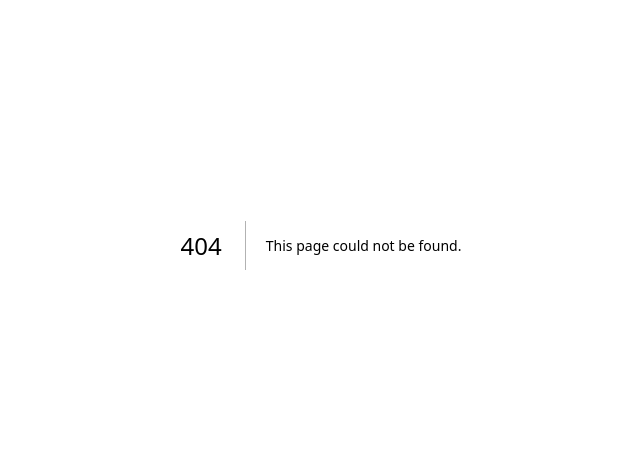
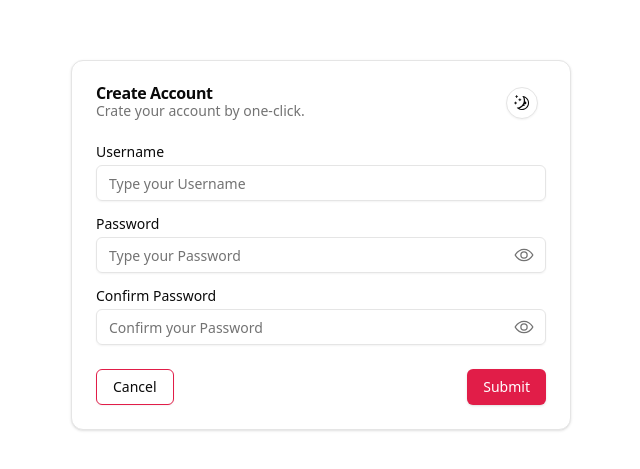
Before and after one commit to KE9SH1N/next-with-shadcn, a Next.js app: page /register in a window 1280 px wide. Before the commit this address had no page. Shown: the part 155-624 px from the top of the page, without its empty margins (319-959 px from the left). Built offline with nearby package versions, Linux system fonts and the light colour scheme.

Commit message:
added login ui and register ui

```diff
--- a/package.json
+++ b/package.json
@@ -13,6 +13,7 @@
     "@radix-ui/react-collapsible": "^1.1.10",
     "@radix-ui/react-dialog": "^1.1.13",
     "@radix-ui/react-dropdown-menu": "^2.1.14",
+    "@radix-ui/react-label": "^2.1.6",
     "@radix-ui/react-scroll-area": "^1.2.8",
     "@radix-ui/react-separator": "^1.1.6",
     "@radix-ui/react-slot": "^1.2.2",
--- /dev/null
+++ b/src/app/(auth)/login/page.tsx
@@ -0,0 +1,11 @@
+import LoginForm from "@/app/component/auth/login/LoginForm";
+
+const page = () => {
+	return (
+		<div className="w-full mx-auto ct-flex-center min-h-screen">
+			<LoginForm />
+		</div>
+	);
+};
+
+export default page;
--- /dev/null
+++ b/src/app/(auth)/register/page.tsx
@@ -0,0 +1,11 @@
+import RegisterForm from "@/app/component/auth/register/RegisterForm";
+
+const page = () => {
+	return (
+		<div className="w-full mx-auto ct-flex-center min-h-screen">
+			<RegisterForm />
+		</div>
+	);
+};
+
+export default page;
--- /dev/null
+++ b/src/app/component/auth/login/LoginForm.tsx
@@ -0,0 +1,85 @@
+"use client";
+import ThemeToggle from "@/components/custom-ui/ThemeToggle";
+import { Button } from "@/components/ui/button";
+import {
+	Card,
+	CardContent,
+	CardDescription,
+	CardFooter,
+	CardHeader,
+	CardTitle,
+} from "@/components/ui/card";
+import { Input } from "@/components/ui/input";
+import { Label } from "@/components/ui/label";
+import { useRouter } from "next/navigation";
+import { useState } from "react";
+import { IoEyeOffOutline, IoEyeOutline } from "react-icons/io5";
+
+const LoginForm = () => {
+	const router = useRouter();
+	const [togglePasswordVisibility, setTogglePasswordVisibility] =
+		useState<boolean>(false);
+
+	const togglePassVisibility = () => {
+		setTogglePasswordVisibility(!togglePasswordVisibility);
+	};
+
+	const handleForgetPassword = () => {
+		router.push("/register");
+	};
+	return (
+		<Card className="w-[500px]">
+			<CardHeader>
+				<div className="ct-flex-between">
+					<CardTitle>Sign In</CardTitle>
+					<div className="flex flex-1 items-center justify-end">
+						<ThemeToggle />
+					</div>
+				</div>
+			</CardHeader>
+			<CardContent>
+				<form>
+					<div className="grid w-full items-center gap-4">
+						<div className="flex flex-col space-y-1.5">
+							<Label htmlFor="name">Username</Label>
+							<Input id="name" placeholder="Type your Username" />
+						</div>
+						<div className="flex flex-col space-y-1.5">
+							<Label htmlFor="password">Password</Label>
+							<div className="relative">
+								<Input
+									id="password"
+									type={togglePasswordVisibility ? "password" : "text"}
+									placeholder="Type your Password"
+									className="pr-10"
+								/>
+								{togglePasswordVisibility ? (
+									<IoEyeOffOutline
+										onClick={togglePassVisibility}
+										className="absolute top-1/2 right-3 -translate-y-1/2 text-xl text-muted-foreground cursor-pointer"
+									/>
+								) : (
+									<IoEyeOutline
+										onClick={togglePassVisibility}
+										className="absolute top-1/2 right-3 -translate-y-1/2 text-xl text-muted-foreground cursor-pointer"
+									/>
+								)}
+							</div>
+						</div>
+					</div>
+				</form>
+			</CardContent>
+			<CardFooter className="ct-flex-center flex-col gap-y-4">
+				<CardDescription
+					onClick={handleForgetPassword}
+					className="cursor-pointer text-blue-400"
+				>
+					Forget Your Passowrd ?
+				</CardDescription>
+				<Button className="w-[200px]">Sign In</Button>
+			</CardFooter>
+		</Card>
+	);
+};
+
+export default LoginForm;
--- /dev/null
+++ b/src/app/component/auth/register/RegisterForm.tsx
@@ -0,0 +1,113 @@
+"use client";
+import ThemeToggle from "@/components/custom-ui/ThemeToggle";
+import { Button } from "@/components/ui/button";
+import {
+	Card,
+	CardContent,
+	CardDescription,
+	CardFooter,
+	CardHeader,
+	CardTitle,
+} from "@/components/ui/card";
+import { Input } from "@/components/ui/input";
+import { Label } from "@/components/ui/label";
+import { useRouter } from "next/navigation";
+import { useState } from "react";
+import { IoEyeOffOutline, IoEyeOutline } from "react-icons/io5";
+
+const RegisterForm = () => {
+	const router = useRouter();
+	const [togglePasswordVisibility, setTogglePasswordVisibility] =
+		useState<boolean>(false);
+	const [toggleConfirmPasswordVisibility, setToggleConfirmPasswordVisibility] =
+		useState<boolean>(false);
+
+	const togglePassVisibility = () => {
+		setTogglePasswordVisibility(!togglePasswordVisibility);
+	};
+	const toggleConfirmPassVisibility = () => {
+		setToggleConfirmPasswordVisibility(!toggleConfirmPasswordVisibility);
+	};
+	const handleCancelRegistration = () => {
+		router.push("/login");
+	};
+	return (
+		<Card className="w-[500px]">
+			<CardHeader>
+				<div className="ct-flex-between">
+					<div>
+						<CardTitle>Create Account</CardTitle>
+						<CardDescription>Crate your account by one-click.</CardDescription>
+					</div>
+
+					<div className="flex flex-1 items-center justify-end">
+						<ThemeToggle />
+					</div>
+				</div>
+			</CardHeader>
+			<CardContent>
+				<form>
+					<div className="grid w-full items-center gap-4">
+						<div className="flex flex-col space-y-1.5">
+							<Label htmlFor="name">Username</Label>
+							<Input id="name" placeholder="Type your Username" />
+						</div>
+						<div className="flex flex-col space-y-1.5">
+							<Label htmlFor="password">Password</Label>
+							<div className="relative">
+								<Input
+									id="password"
+									type={togglePasswordVisibility ? "password" : "text"}
+									placeholder="Type your Password"
+									className="pr-10"
+								/>
+								{togglePasswordVisibility ? (
+									<IoEyeOffOutline
+										onClick={togglePassVisibility}
+										className="absolute top-1/2 right-3 -translate-y-1/2 text-xl text-muted-foreground cursor-pointer"
+									/>
+								) : (
+									<IoEyeOutline
+										onClick={togglePassVisibility}
+										className="absolute top-1/2 right-3 -translate-y-1/2 text-xl text-muted-foreground cursor-pointer"
+									/>
+								)}
+							</div>
+						</div>
+
+						<div className="flex flex-col space-y-1.5">
+							<Label htmlFor="confirm_password">Confirm Password</Label>
+							<div className="relative">
+								<Input
+									id="confirm_password"
+									type={toggleConfirmPasswordVisibility ? "password" : "text"}
+									placeholder="Confirm your Password"
+									className="pr-10"
+								/>
+								{toggleConfirmPasswordVisibility ? (
+									<IoEyeOffOutline
+										onClick={toggleConfirmPassVisibility}
+										className="absolute top-1/2 right-3 -translate-y-1/2 text-xl text-muted-foreground cursor-pointer"
+									/>
+								) : (
+									<IoEyeOutline
+										onClick={toggleConfirmPassVisibility}
+										className="absolute top-1/2 right-3 -translate-y-1/2 text-xl text-muted-foreground cursor-pointer"
+									/>
+								)}
+							</div>
+						</div>
+					</div>
+				</form>
+			</CardContent>
+			<CardFooter className="flex justify-between">
+				<Button variant="ct_outline" onClick={handleCancelRegistration}>
+					Cancel
+				</Button>
+				<Button>Submit</Button>
+			</CardFooter>
+		</Card>
+	);
+};
+
+export default RegisterForm;
--- a/src/components/ui/button.tsx
+++ b/src/components/ui/button.tsx
@@ -1,16 +1,15 @@
-import * as React from "react"
-import { Slot } from "@radix-ui/react-slot"
-import { cva, type VariantProps } from "class-variance-authority"
+import { Slot } from "@radix-ui/react-slot";
+import { cva, type VariantProps } from "class-variance-authority";
+import * as React from "react";
 
-import { cn } from "@/lib/utils"
+import { cn } from "@/lib/utils";
 
 const buttonVariants = cva(
 	"inline-flex items-center justify-center gap-2 whitespace-nowrap rounded-md text-sm font-medium transition-colors focus-visible:outline-none focus-visible:ring-1 focus-visible:ring-ring disabled:pointer-events-none disabled:opacity-50 [&_svg]:pointer-events-none [&_svg]:size-4 [&_svg]:shrink-0",
 	{
 		variants: {
 			variant: {
-        default:
-          "bg-primary text-primary-foreground shadow hover:bg-primary/90",
+				default: "bg-[#E11D48] text-white shadow hover:bg-[#E11D48]/90",
 				destructive:
 					"bg-destructive text-destructive-foreground shadow-sm hover:bg-destructive/90",
 				outline:
@@ -19,6 +18,8 @@ const buttonVariants = cva(
 					"bg-secondary text-secondary-foreground shadow-sm hover:bg-secondary/80",
 				ghost: "hover:bg-accent hover:text-accent-foreground",
 				link: "text-primary underline-offset-4 hover:underline",
+				ct_outline:
+					"border border-input border-[#E11D48] bg-background shadow-sm hover:bg-accent hover:text-accent-foreground",
 			},
 			size: {
 				default: "h-9 px-4 py-2",
@@ -32,26 +33,26 @@ const buttonVariants = cva(
 			size: "default",
 		},
 	}
-)
+);
 
 export interface ButtonProps
 	extends React.ButtonHTMLAttributes<HTMLButtonElement>,
 		VariantProps<typeof buttonVariants> {
-  asChild?: boolean
+	asChild?: boolean;
 }
 
 const Button = React.forwardRef<HTMLButtonElement, ButtonProps>(
 	({ className, variant, size, asChild = false, ...props }, ref) => {
-    const Comp = asChild ? Slot : "button"
+		const Comp = asChild ? Slot : "button";
 		return (
 			<Comp
 				className={cn(buttonVariants({ variant, size, className }))}
 				ref={ref}
 				{...props}
 			/>
-    )
+		);
 	}
-)
-Button.displayName = "Button"
+);
+Button.displayName = "Button";
 
-export { Button, buttonVariants }
+export { Button, buttonVariants };
--- /dev/null
+++ b/src/components/ui/card.tsx
@@ -0,0 +1,76 @@
+import * as React from "react"
+
+import { cn } from "@/lib/utils"
+
+const Card = React.forwardRef<
+  HTMLDivElement,
+  React.HTMLAttributes<HTMLDivElement>
+>(({ className, ...props }, ref) => (
+  <div
+    ref={ref}
+    className={cn(
+      "rounded-xl border bg-card text-card-foreground shadow",
+      className
+    )}
+    {...props}
+  />
+))
+Card.displayName = "Card"
+
+const CardHeader = React.forwardRef<
+  HTMLDivElement,
+  React.HTMLAttributes<HTMLDivElement>
+>(({ className, ...props }, ref) => (
+  <div
+    ref={ref}
+    className={cn("flex flex-col space-y-1.5 p-6", className)}
+    {...props}
+  />
+))
+CardHeader.displayName = "CardHeader"
+
+const CardTitle = React.forwardRef<
+  HTMLDivElement,
+  React.HTMLAttributes<HTMLDivElement>
+>(({ className, ...props }, ref) => (
+  <div
+    ref={ref}
+    className={cn("font-semibold leading-none tracking-tight", className)}
+    {...props}
+  />
+))
+CardTitle.displayName = "CardTitle"
+
+const CardDescription = React.forwardRef<
+  HTMLDivElement,
+  React.HTMLAttributes<HTMLDivElement>
+>(({ className, ...props }, ref) => (
+  <div
+    ref={ref}
+    className={cn("text-sm text-muted-foreground", className)}
+    {...props}
+  />
+))
+CardDescription.displayName = "CardDescription"
+
+const CardContent = React.forwardRef<
+  HTMLDivElement,
+  React.HTMLAttributes<HTMLDivElement>
+>(({ className, ...props }, ref) => (
+  <div ref={ref} className={cn("p-6 pt-0", className)} {...props} />
+))
+CardContent.displayName = "CardContent"
+
+const CardFooter = React.forwardRef<
+  HTMLDivElement,
+  React.HTMLAttributes<HTMLDivElement>
+>(({ className, ...props }, ref) => (
+  <div
+    ref={ref}
+    className={cn("flex items-center p-6 pt-0", className)}
+    {...props}
+  />
+))
+CardFooter.displayName = "CardFooter"
+
+export { Card, CardHeader, CardFooter, CardTitle, CardDescription, CardContent }
--- /dev/null
+++ b/src/components/ui/label.tsx
@@ -0,0 +1,26 @@
+"use client"
+
+import * as React from "react"
+import * as LabelPrimitive from "@radix-ui/react-label"
+import { cva, type VariantProps } from "class-variance-authority"
+
+import { cn } from "@/lib/utils"
+
+const labelVariants = cva(
+  "text-sm font-medium leading-none peer-disabled:cursor-not-allowed peer-disabled:opacity-70"
+)
+
+const Label = React.forwardRef<
+  React.ElementRef<typeof LabelPrimitive.Root>,
+  React.ComponentPropsWithoutRef<typeof LabelPrimitive.Root> &
+    VariantProps<typeof labelVariants>
+>(({ className, ...props }, ref) => (
+  <LabelPrimitive.Root
+    ref={ref}
+    className={cn(labelVariants(), className)}
+    {...props}
+  />
+))
+Label.displayName = LabelPrimitive.Root.displayName
+
+export { Label }
```
Also changed, not shown: 1 other file (tests, documents, lock files or other folders). Lines whose indentation alone changed are shown as unchanged.
